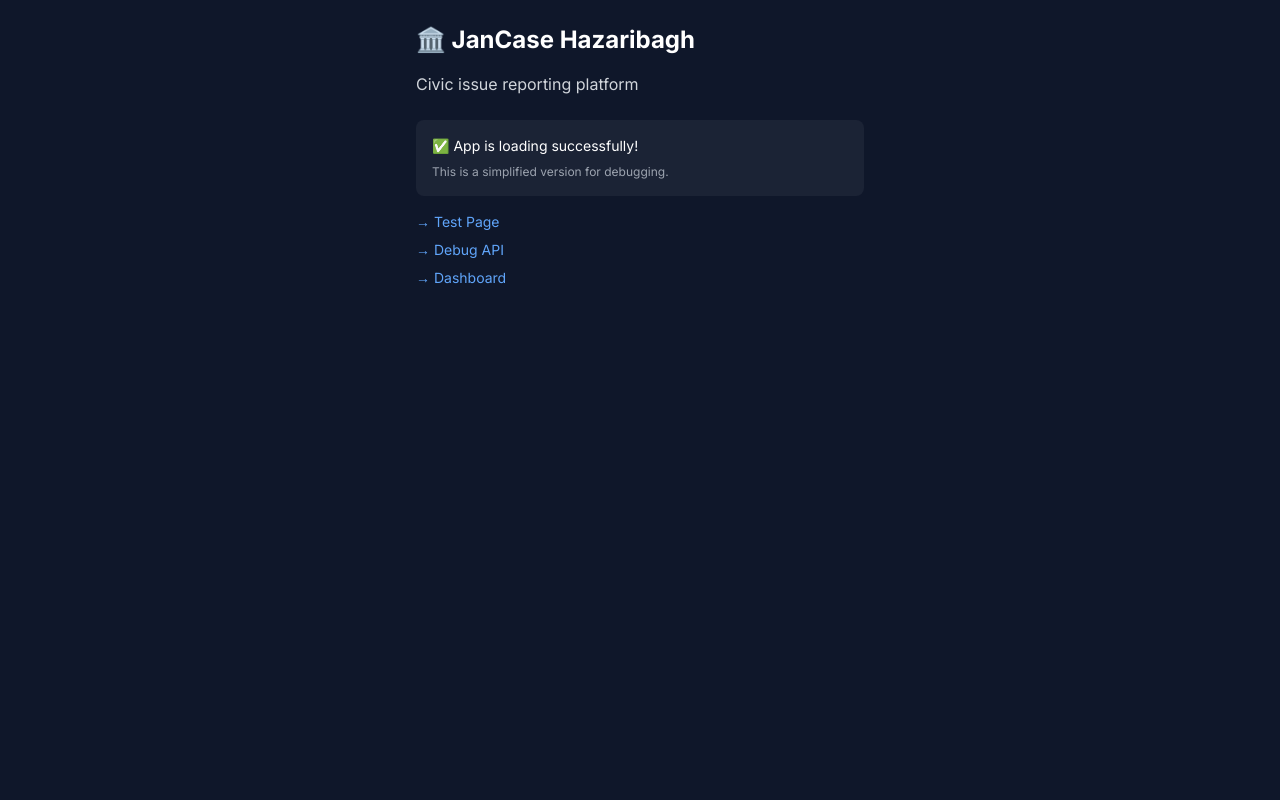
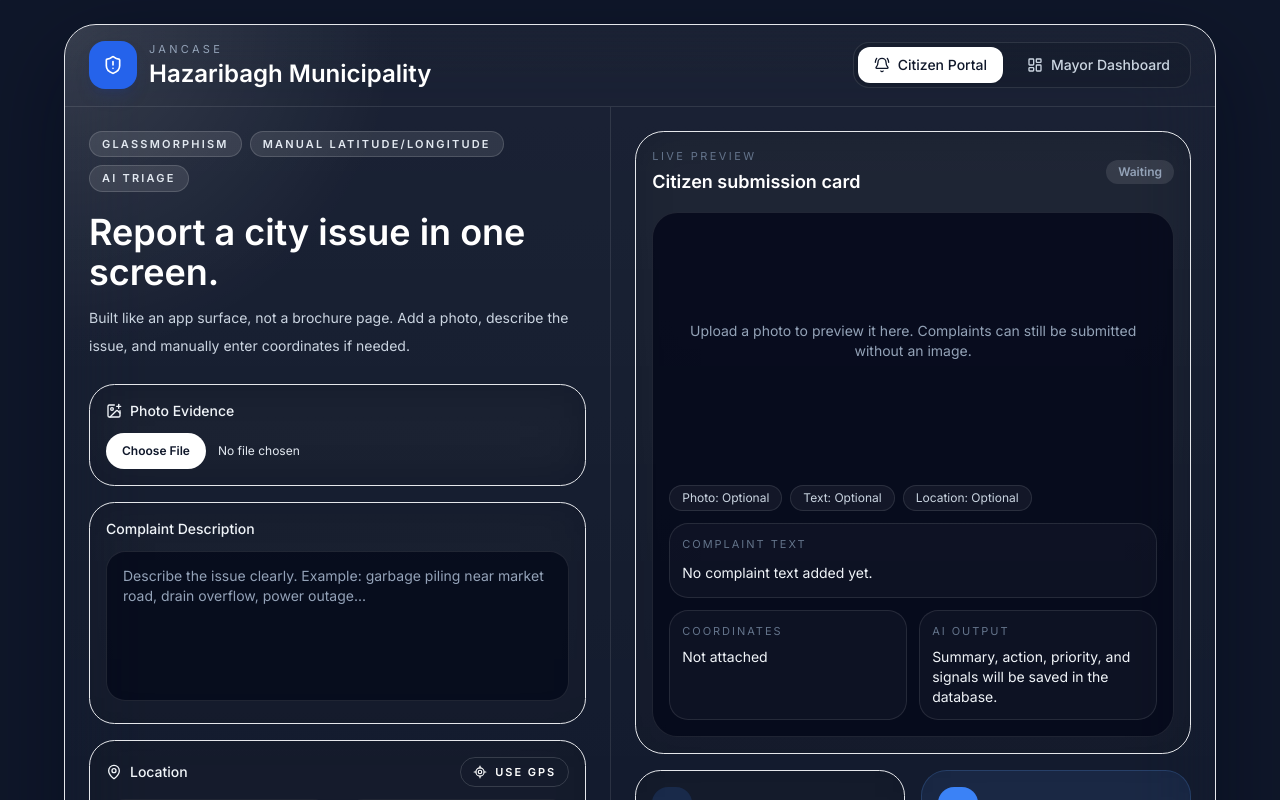
Before and after one commit to hrajraj61/jancase-demo, a Next.js app: page / in a window 1280 px wide. Shown: the top 800 px of the page. Built offline with nearby package versions, Linux system fonts and the light colour scheme.

Commit message:
Restore full functionality: ReportForm component and proper styling

```diff
--- a/src/app/layout.tsx
+++ b/src/app/layout.tsx
@@ -1,7 +1,6 @@
 import type { Metadata } from "next";
 import { Inter, JetBrains_Mono } from "next/font/google";
-// Temporarily comment out leaflet CSS to test if it's causing issues
-// import "leaflet/dist/leaflet.css";
+import "leaflet/dist/leaflet.css";
 import "./globals.css";
 
 const inter = Inter({
--- a/src/app/page.tsx
+++ b/src/app/page.tsx
@@ -1,24 +1,9 @@
-// Temporarily simplified to test basic functionality
-// import { ReportForm } from "@/components/ReportForm";
+import { ReportForm } from "@/components/ReportForm";
 
 export default function HomePage() {
   return (
-    <main className="min-h-screen px-3 py-3 text-white sm:px-5 sm:py-5 lg:px-6 lg:py-6" style={{ backgroundColor: "#0f172a" }}>
-      <div className="max-w-md mx-auto">
-        <h1 className="text-2xl font-bold mb-4">🏛️ JanCase Hazaribagh</h1>
-        <p className="text-gray-300 mb-6">Civic issue reporting platform</p>
-
-        <div className="bg-white/5 rounded-lg p-4 mb-4">
-          <p className="text-sm">✅ App is loading successfully!</p>
-          <p className="text-xs text-gray-400 mt-2">This is a simplified version for debugging.</p>
-        </div>
-
-        <div className="space-y-2 text-sm">
-          <a href="/test" className="block text-blue-400 hover:text-blue-300">→ Test Page</a>
-          <a href="/api/debug" className="block text-blue-400 hover:text-blue-300">→ Debug API</a>
-          <a href="/dashboard" className="block text-blue-400 hover:text-blue-300">→ Dashboard</a>
-        </div>
-      </div>
+    <main className="min-h-screen bg-background px-3 py-3 text-white sm:px-5 sm:py-5 lg:px-6 lg:py-6">
+      <ReportForm />
     </main>
   );
 }
--- a/src/app/test/page.tsx
+++ /dev/null
@@ -1,21 +0,0 @@
-export default function TestPage() {
-  return (
-    <div style={{ padding: "20px", backgroundColor: "#0f172a", color: "#e2e8f0", minHeight: "100vh" }}>
-      <h1>✅ JanCase Test Page</h1>
-      <p>If you can see this, the basic Next.js app is working.</p>
-      <p>Current time: {new Date().toLocaleString()}</p>
-
-      <h2>Environment Check:</h2>
-      <ul>
-        <li>Node ENV: {process.env.NODE_ENV}</li>
-        <li>Vercel Region: {process.env.VERCEL_REGION || "Not on Vercel"}</li>
-      </ul>
-
-      <h2>Navigation Test:</h2>
-      <ul>
-        <li><a href="/" style={{ color: "#60a5fa" }}>← Back to Home</a></li>
-        <li><a href="/api/debug" style={{ color: "#60a5fa" }}>API Debug →</a></li>
-      </ul>
-    </div>
-  );
-}
```
Also changed, not shown: vercel.json (added).
